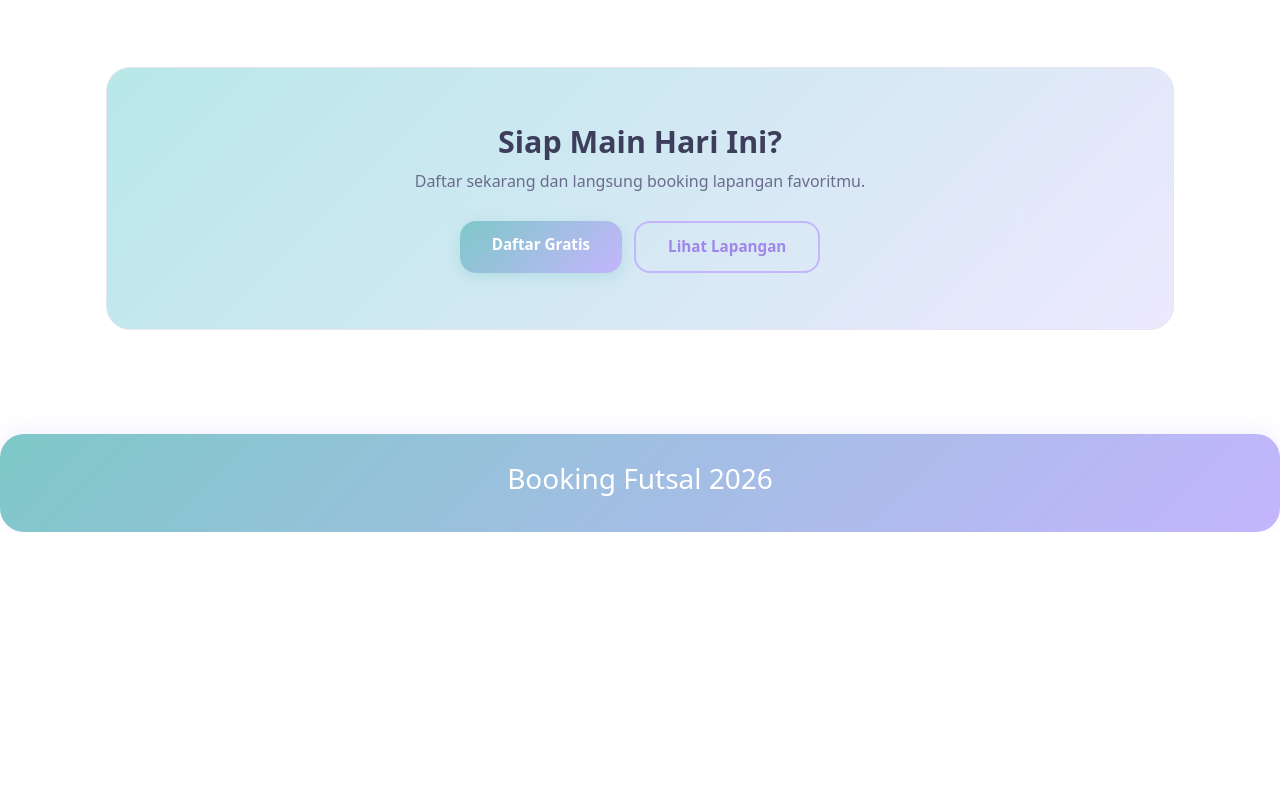
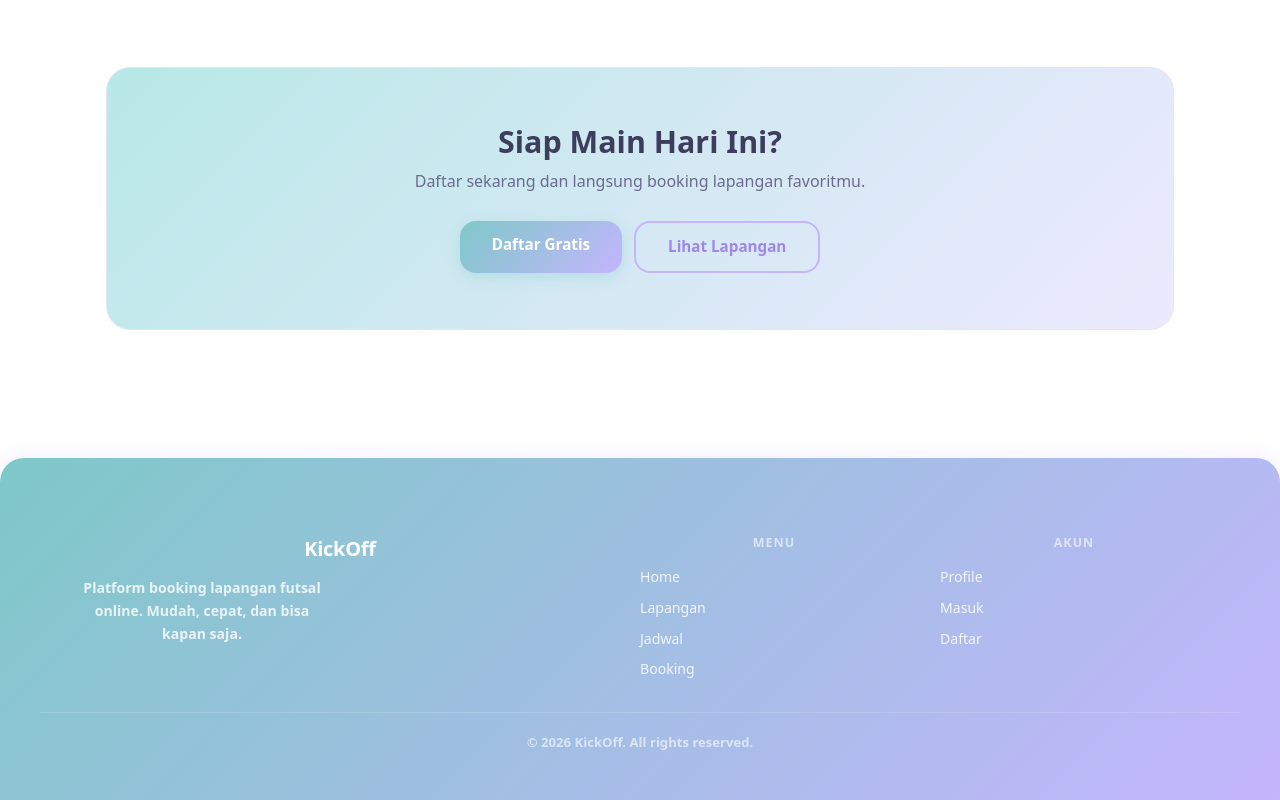
Before and after one commit to DintaFrida/fullstack_project, a React app: page / in a window 1280 px wide. Shown: the part 1792-2592 px from the top of the page. Before the commit the page ends 2324 px from the top, so only its background shows below. Built offline with nearby package versions, Linux system fonts and the light colour scheme; the HTML template or start-up script is replaced by a standard one.

Commit message:
feat: add PrivateRoute, Footer, 404 page, complete UI

```diff
--- a/src/App.jsx
+++ b/src/App.jsx
@@ -9,23 +9,45 @@ import Jadwal from "./pages/Jadwal/Jadwal";
 import Booking from "./pages/Booking/Booking";
 import Profile from "./pages/Profile/Profile";
 import Pembayaran from "./pages/Pembayaran/Pembayaran";
+import NotFound from "./pages/NotFound/NotFound";
 
 // Halaman Auth
 import Login from "./pages/Login/Login";
 import Register from "./pages/Register/Register";
 
+// Guard Route
+import PrivateRoute from "./components/PrivateRoute/PrivateRoute";
+
 function App() {
   return (
     <Routes>
-      <Route path="/" element={<Layout><Home /></Layout>} />
+      {/* Halaman publik */}
+      <Route path="/"         element={<Layout><Home /></Layout>} />
       <Route path="/lapangan" element={<Layout><Lapangan /></Layout>} />
-      <Route path="/jadwal" element={<Layout><Jadwal /></Layout>} />
-      <Route path="/booking" element={<Layout><Booking /></Layout>} />
-      <Route path="/profile" element={<Layout><Profile /></Layout>} />
-      <Route path="/pembayaran" element={<Layout><Pembayaran /></Layout>} />
+      <Route path="/jadwal"   element={<Layout><Jadwal /></Layout>} />
+      <Route path="/jadwal/:id" element={<Layout><Jadwal /></Layout>} />
 
-      <Route path="/login" element={<Login />} />
+      {/* Halaman yang butuh login */}
+      <Route path="/booking" element={
+        <PrivateRoute>
+          <Layout><Booking /></Layout>
+        </PrivateRoute>
+      } />
+      <Route path="/profile" element={
+        <PrivateRoute>
+          <Layout><Profile /></Layout>
+        </PrivateRoute>
+      } />
+      <Route path="/pembayaran" element={
+        <PrivateRoute>
+          <Layout><Pembayaran /></Layout>
+        </PrivateRoute>
+      } />
+
+      {/* Halaman Auth — tanpa Layout */}
+      <Route path="/login"    element={<Login />} />
       <Route path="/register" element={<Register />} />
+      <Route path="*" element={<Layout><NotFound /></Layout>} />
     </Routes>
   );
 }
--- a/src/components/Footer/footer.jsx
+++ b/src/components/Footer/footer.jsx
@@ -1,9 +1,47 @@
+import { Link } from "react-router-dom";
+import styles from "./Footer.module.css";
+
 function Footer() {
-    return (
-      <footer>
-        <h3>Booking Futsal 2026</h3>
-      </footer>
-    );
-  }
+  const year = new Date().getFullYear();
 
-  export default Footer;
+  return (
+    <footer className={styles.footer}>
+      <div className={styles.inner}>
+
+        {/* Brand */}
+        <div className={styles.brand}>
+          <span className={styles.brandName}>KickOff</span>
+          <p className={styles.brandDesc}>
+            Platform booking lapangan futsal online. Mudah, cepat,
+            dan bisa kapan saja.
+          </p>
+        </div>
+
+        {/* Nav links */}
+        <div className={styles.linkGroup}>
+          <span className={styles.linkTitle}>Menu</span>
+          <Link to="/"         className={styles.link}>Home</Link>
+          <Link to="/lapangan" className={styles.link}>Lapangan</Link>
+          <Link to="/jadwal"   className={styles.link}>Jadwal</Link>
+          <Link to="/booking"  className={styles.link}>Booking</Link>
+        </div>
+
+        {/* Akun */}
+        <div className={styles.linkGroup}>
+          <span className={styles.linkTitle}>Akun</span>
+          <Link to="/profile"  className={styles.link}>Profile</Link>
+          <Link to="/login"    className={styles.link}>Masuk</Link>
+          <Link to="/register" className={styles.link}>Daftar</Link>
+        </div>
+
+      </div>
+
+      {/* Bottom bar */}
+      <div className={styles.bottom}>
+        <span>© {year} KickOff. All rights reserved.</span>
+      </div>
+    </footer>
+  );
+}
+
+export default Footer;
--- a/src/components/Footer/footer.module.css
+++ b/src/components/Footer/footer.module.css
@@ -0,0 +1,88 @@
+/* ================================================
+   Footer.module.css — Pastel Edition
+   ================================================ */
+
+.footer {
+  background: linear-gradient(135deg, var(--primary), var(--secondary));
+  margin-top: 4rem;
+  border-radius: var(--radius-lg) var(--radius-lg) 0 0;
+}
+
+.inner {
+  max-width: 1200px;
+  margin: 0 auto;
+  padding: 3rem 2rem 2rem;
+  display: grid;
+  grid-template-columns: 2fr 1fr 1fr;
+  gap: 2rem;
+}
+
+/* Brand */
+.brand {
+  display: flex;
+  flex-direction: column;
+  gap: 0.75rem;
+}
+
+.brandName {
+  font-size: 1.25rem;
+  font-weight: 800;
+  color: #fff;
+  letter-spacing: -0.3px;
+}
+
+.brandDesc {
+  font-size: 0.88rem;
+  color: rgba(255, 255, 255, 0.8);
+  line-height: 1.65;
+  max-width: 260px;
+}
+
+/* Link groups */
+.linkGroup {
+  display: flex;
+  flex-direction: column;
+  gap: 0.6rem;
+}
+
+.linkTitle {
+  font-size: 0.78rem;
+  font-weight: 700;
+  color: rgba(255, 255, 255, 0.6);
+  text-transform: uppercase;
+  letter-spacing: 1px;
+  margin-bottom: 0.25rem;
+}
+
+.link {
+  font-size: 0.88rem;
+  font-weight: 500;
+  color: rgba(255, 255, 255, 0.85);
+  text-decoration: none;
+  transition: color var(--transition);
+  width: fit-content;
+}
+.link:hover {
+  color: #fff;
+}
+
+/* Bottom bar */
+.bottom {
+  max-width: 1200px;
+  margin: 0 auto;
+  padding: 1.25rem 2rem;
+  border-top: 1px solid rgba(255, 255, 255, 0.15);
+  font-size: 0.82rem;
+  color: rgba(255, 255, 255, 0.6);
+  text-align: center;
+}
+
+/* Responsive */
+@media (max-width: 640px) {
+  .inner {
+    grid-template-columns: 1fr 1fr;
+    padding: 2rem 1.25rem 1.5rem;
+  }
+  .brand { grid-column: 1 / -1; }
+  .bottom { padding: 1rem 1.25rem; }
+}
--- a/src/components/Navbar/Navbar.jsx
+++ b/src/components/Navbar/Navbar.jsx
@@ -36,7 +36,7 @@ function Navbar() {
 
         {/* Logo */}
         <Link to="/" className={styles.logo}>
-          Booking Futsal
+          KickOff
         </Link>
 
         {/* Links — desktop */}
--- /dev/null
+++ b/src/components/PrivateRoute/Privateroute.jsx
@@ -0,0 +1,14 @@
+import { Navigate } from "react-router-dom";
+
+function PrivateRoute({ children }) {
+  const token = localStorage.getItem("token");
+
+  // Kalau belum login, redirect ke halaman login
+  if (!token) {
+    return <Navigate to="/login" replace />;
+  }
+
+  return children;
+}
+
+export default PrivateRoute;
--- a/src/pages/Login/Login.jsx
+++ b/src/pages/Login/Login.jsx
@@ -57,7 +57,7 @@ function Login() {
 
       {/* Auth Navbar Mini */}
       <div className={styles.authNav}>
-        <Link to="/" className={styles.authNavLogo}>Booking Futsal</Link>
+        <Link to="/" className={styles.authNavLogo}>KickOff</Link>
         <Link to="/" className={styles.authNavBack}>← Kembali ke Beranda</Link>
       </div>
 
@@ -71,7 +71,7 @@ function Login() {
               <div className={styles.circle2} />
             </div>
             <div className={styles.panelContent}>
-              <div className={styles.panelLogo}>Booking Futsal</div>
+              <div className={styles.panelLogo}>KickOff</div>
               <h2 className={styles.panelTitle}>
                 Selamat Datang<br />Kembali!
               </h2>
--- /dev/null
+++ b/src/pages/NotFound/NotFound.jsx
@@ -0,0 +1,23 @@
+import { Link } from "react-router-dom";
+import styles from "./NotFound.module.css";
+
+function NotFound() {
+  return (
+    <div className={styles.page}>
+      <div className={styles.content}>
+        <div className={styles.code}>404</div>
+        <h1 className={styles.title}>Halaman Tidak Ditemukan</h1>
+        <p className={styles.desc}>
+          Halaman yang kamu cari tidak ada atau sudah dipindahkan.
+          Yuk kembali ke halaman utama!
+        </p>
+        <div className={styles.actions}>
+          <Link to="/" className={styles.btnPrimary}>Kembali ke Home</Link>
+          <Link to="/lapangan" className={styles.btnOutline}>Lihat Lapangan</Link>
+        </div>
+      </div>
+    </div>
+  );
+}
+
+export default NotFound;
--- /dev/null
+++ b/src/pages/NotFound/NotFound.module.css
@@ -0,0 +1,87 @@
+/* ================================================
+   NotFound.module.css — Pastel Edition
+   ================================================ */
+
+.page {
+  min-height: 70vh;
+  display: flex;
+  align-items: center;
+  justify-content: center;
+  padding: 2rem 1.5rem;
+}
+
+.content {
+  text-align: center;
+  display: flex;
+  flex-direction: column;
+  align-items: center;
+  gap: 1rem;
+  max-width: 480px;
+}
+
+.code {
+  font-size: clamp(5rem, 15vw, 8rem);
+  font-weight: 800;
+  line-height: 1;
+  background: linear-gradient(135deg, var(--primary), var(--secondary));
+  -webkit-background-clip: text;
+  -webkit-text-fill-color: transparent;
+  background-clip: text;
+  letter-spacing: -4px;
+}
+
+.title {
+  font-size: clamp(1.25rem, 3vw, 1.75rem);
+  font-weight: 800;
+  color: var(--text-dark);
+  margin: 0;
+}
+
+.desc {
+  font-size: 1rem;
+  color: var(--text-body);
+  line-height: 1.7;
+  max-width: 360px;
+}
+
+.actions {
+  display: flex;
+  gap: 0.75rem;
+  flex-wrap: wrap;
+  justify-content: center;
+  margin-top: 0.5rem;
+}
+
+.btnPrimary {
+  display: inline-block;
+  padding: 0.8rem 2rem;
+  background: linear-gradient(135deg, var(--primary), var(--secondary));
+  color: #fff;
+  font-weight: 700;
+  font-size: 0.95rem;
+  border-radius: var(--radius-md);
+  text-decoration: none;
+  transition: all var(--transition);
+  box-shadow: 0 4px 14px rgba(126, 200, 200, 0.35);
+}
+.btnPrimary:hover {
+  filter: brightness(1.07);
+  transform: translateY(-2px);
+}
+
+.btnOutline {
+  display: inline-block;
+  padding: 0.8rem 2rem;
+  background: transparent;
+  color: var(--secondary-dark);
+  font-weight: 700;
+  font-size: 0.95rem;
+  border-radius: var(--radius-md);
+  border: 2px solid var(--secondary);
+  text-decoration: none;
+  transition: all var(--transition);
+}
+.btnOutline:hover {
+  background: var(--secondary-light);
+  transform: translateY(-2px);
+}
```
